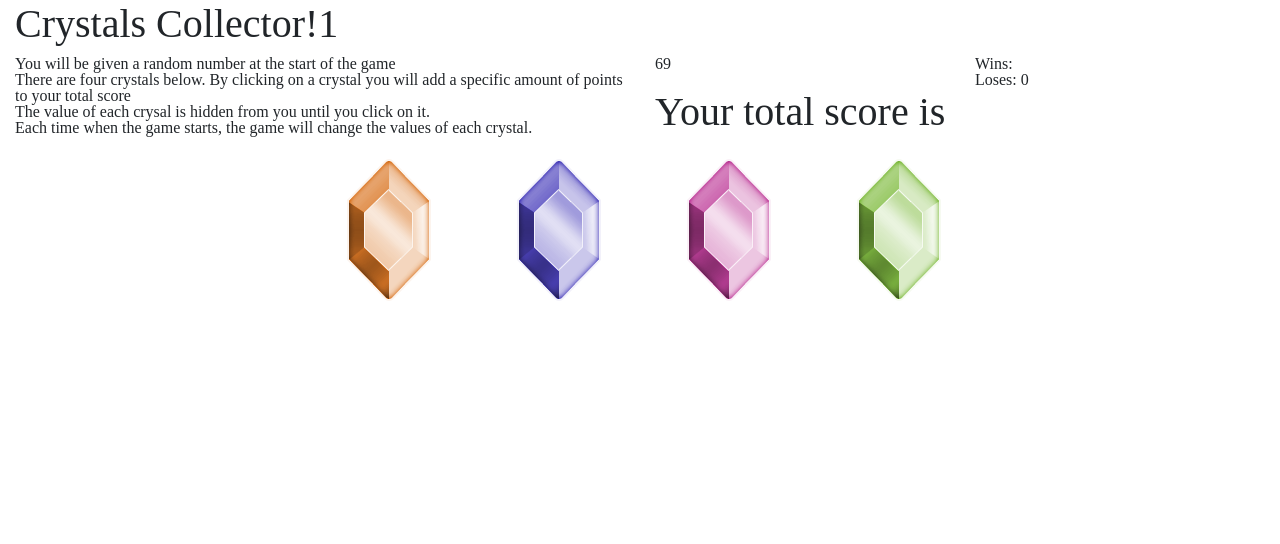
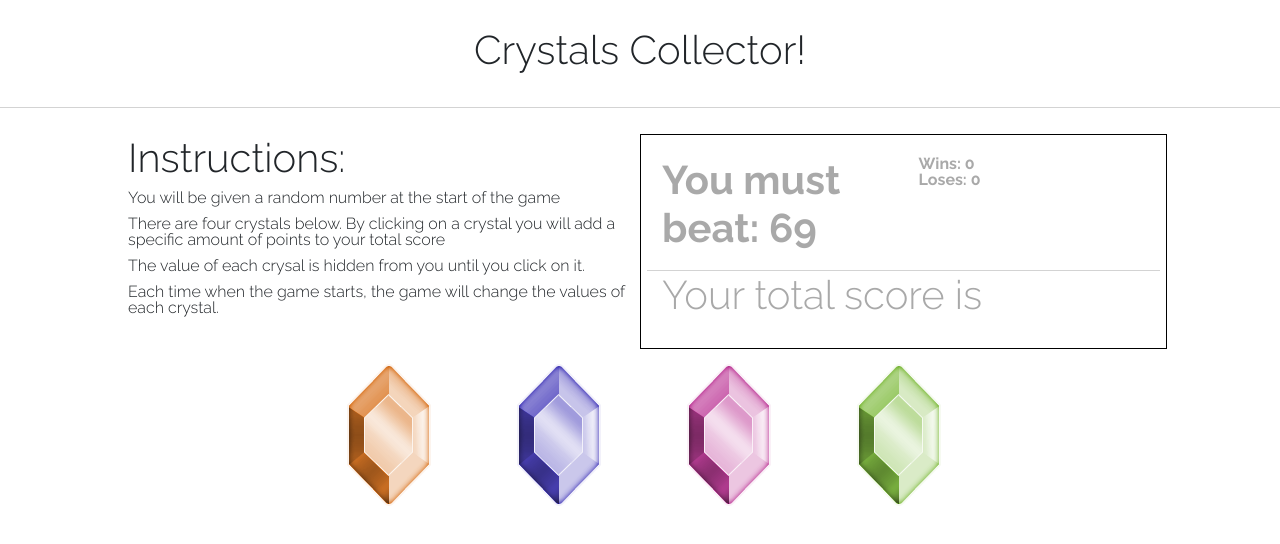
Before and after one commit to blaveder/unit-4-game, a plain HTML site: page index.html in a window 1280 px wide. Drawn offline with nearby package versions, Linux system fonts and the light colour scheme.

Commit message:
working game

```diff
--- a/assets/css/style.css
+++ b/assets/css/style.css
@@ -1,3 +1,29 @@
+body {
+  font-family: 'Raleway', sans-serif;
+}
+header {
+  font-weight: 700;
+  text-align: center;
+  padding: 2% 0;
+  margin: 0 0 2% 0;
+  border-bottom: 1px solid lightgray;
+}
+.padding {
+  padding: 0 10%;
+}
+.scoreBoard {
+  border: 1px solid black;
+  padding: 2%;
+  font-weight: 700;
+  color: darkgray;
+}
+.topScore {
+  padding-bottom: 2%;
+  border-bottom: 1px solid lightgrey;
+}
+p.instructionP {
+  margin-bottom: 10px;
+}
 .animated {
     -webkit-animation-duration: 1s;
     animation-duration: 1s;
--- a/assets/javascript/game.js
+++ b/assets/javascript/game.js
@@ -43,9 +43,13 @@ $(document).ready(function () {
     const newLocal_3 = "assets/images/green.png";
 
     var gems = [newLocal, newLocal_1, newLocal_2, newLocal_3];
-    var gemRandomNumber = Math.floor((Math.random() * 15) + 2);
+    var gemRandomNumber;
 
     for (var j = 0; j < gems.length; j++) {
+
+        // New random number gets generated and then assigned for each iteration in the for loop
+        gemRandomNumber = Math.floor((Math.random() * 15) + 2);
+
         // create a div called gemContainer
         var gemContainer = $("<div id='gemContainer'></div>");
 
@@ -54,23 +58,43 @@ $(document).ready(function () {
         //create an image
         var gemsDynamicImages = $("<img>");
 
-        gemsDynamicImages.attr({ class: "gemImg animated hvr-push", src: gems[j], data: gemRandomNumber });
+
+
+        gemsDynamicImages.attr({ class: "gemImg animated hvr-push " + j, src: gems[j], data: gemRandomNumber });
         //append image to div#gemContainer
         $(gemContainer).append(gemsDynamicImages);
+
 
     };
     document.getElementById("score").innerHTML = score;
 
     function clear() {
-        gemRandomNumber = Math.floor((Math.random() * 15) + 2);
-        gemsDynamicImages.attr({ class: "gemImg animated hvr-push", src: gems[j], data: gemRandomNumber });
-        $(gemContainer).append(gemsDynamicImages);
+        // gemRandomNumber = Math.floor((Math.random() * 15) + 2);
+
+
+        // gemsDynamicImages.attr({ class: "gemImg animated hvr-push", src: gems[j], data: otherRandomNumber });
+        for (var z = 0; z < gems.length; z++) {
+            // var otherRandomNumber = ;
+            $("." + z).attr({ data: Math.floor((Math.random() * 15) + 2) });
+
+
+            // $(gemContainer).append(newGem);
+        }
+
+
+
+
+
+
         score = Math.floor(Math.random() * 121) + 19;
         document.getElementById("score").innerHTML = score;
         console.log("this running");
         yourScore = 0;
         document.getElementById("yourScore").innerHTML = yourScore;
     };
+
+
+
 
 
     $(".gemImg").on("click", function () {
--- a/index.html
+++ b/index.html
@@ -8,6 +8,8 @@
     <meta name="viewport" content="width=device-width, initial-scale=1">
     <link rel="stylesheet" href="https://maxcdn.bootstrapcdn.com/bootstrap/4.0.0/css/bootstrap.min.css" integrity="sha384-Gn5384xqQ1aoWXA+058RXPxPg6fy4IWvTNh0E263XmFcJlSAwiGgFAW/dAiS6JXm"
         crossorigin="anonymous">
+    <link href="https://fonts.googleapis.com/css?family=Raleway:100,300,700" rel="stylesheet">
+
     <link rel="stylesheet" type="text/css" media="screen" href="assets/css/reset.css" />
     <link rel="stylesheet" type="text/css" media="screen" href="assets/css/style.css" />
     <script src="https://code.jquery.com/jquery-3.3.1.min.js" integrity="sha256-FgpCb/KJQlLNfOu91ta32o/NMZxltwRo8QtmkMRdAu8="
@@ -17,26 +19,29 @@
 </head>
 
 <body>
-    <div class="container-fluid">
-        <div class="row">
-            <div class="col-lg-12">
-                <h1 id="header">Crystals Collector!1</h1>
-            </div>
-        </div>
+
+
+    <header>
+        <h1 id="header">Crystals Collector!</h1>
+    </header>
+    <div class="container-fluid padding">
         <div class="row">
             <div id="setinstructions" class="col-lg-6 instructions">
+                <h1>Instructions:</h1>
+            </div>
+            <div class="col-lg-6 scoreBoard">
+                <div class="row topScore">
+                    <div class="col-md-6">
+                        <h1 style="font-weight: 700;">You must beat:
+                            <span id="score">0</span>
+                        </h1>
 
-            </div>
-            <div class="col-lg-6">
-                <div class="row">
-                    <div class="col-md-6">
-                        <div id="score">0</div>
                     </div>
                     <div class="col-md-6">
                         <div>
                             <h2>
                                 Wins:
-                                <span id="wins"></span>
+                                <span id="wins">0</span>
                             </h2>
                             <h2>
                                 Loses:
```
